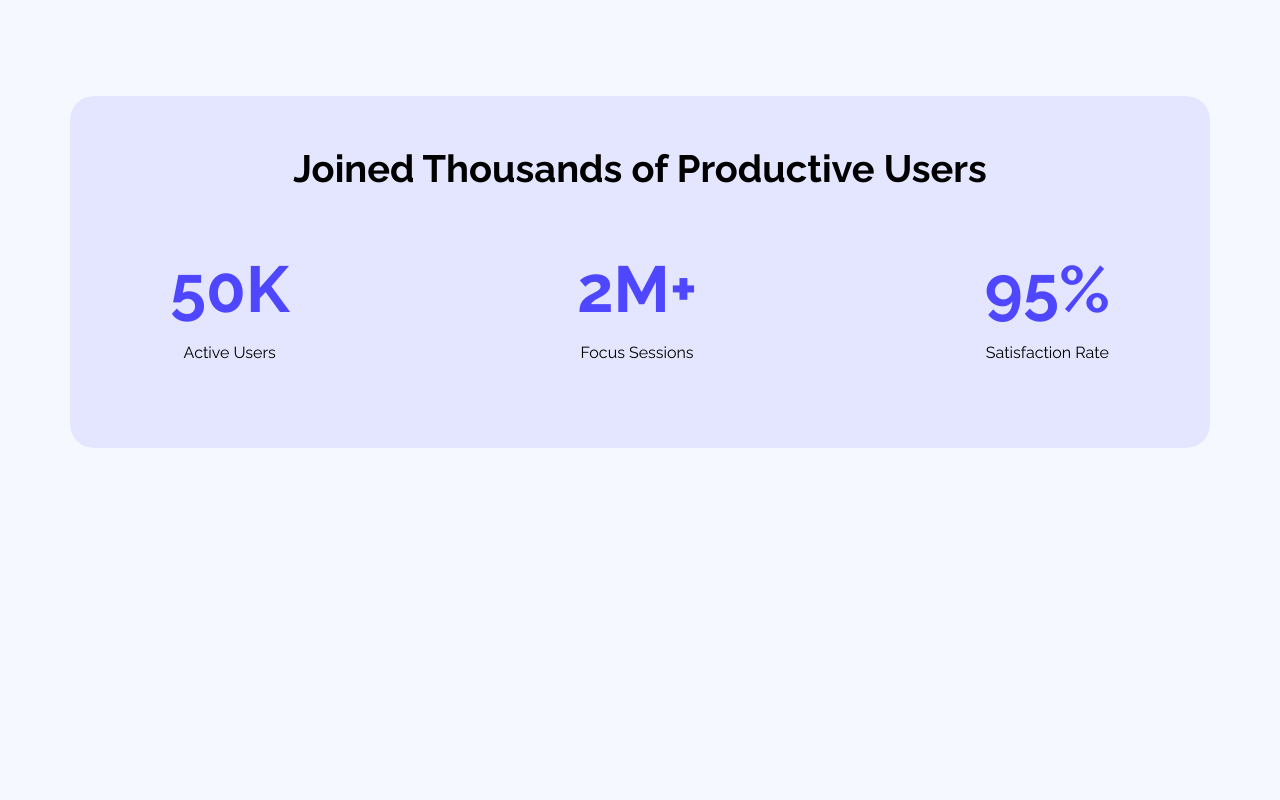
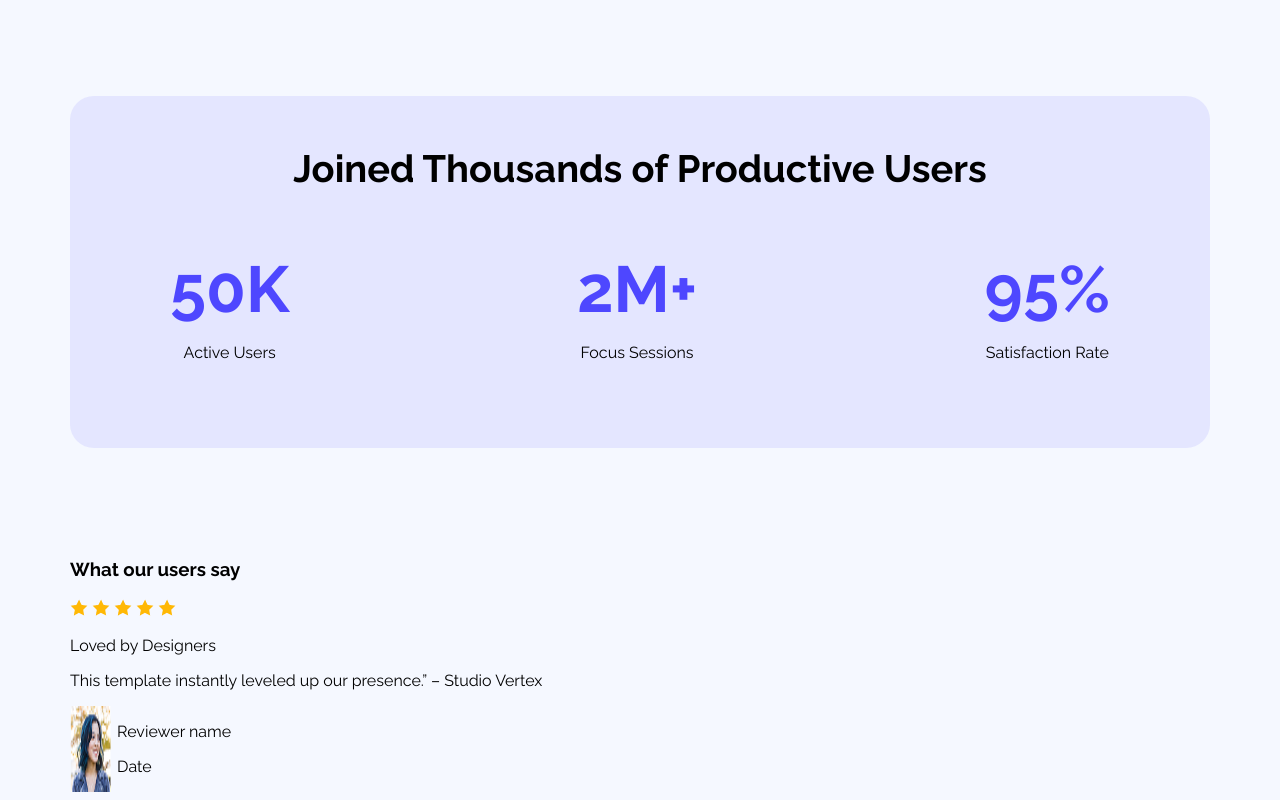
Before and after one commit to aklimaakterasiya/webflow, a plain HTML site: page index.html in a window 1280 px wide. Shown: the part 1090-1890 px from the top of the page. Before the commit the page ends 1648 px from the top, so only its background shows below. Drawn offline with Linux system fonts and the light colour scheme.

Commit message:
added review section

```diff
--- a/index.html
+++ b/index.html
@@ -64,6 +64,31 @@
 
         </section>
 
+        <!-- Review section  -->
+
+        <section class="review">
+            <h3>What our users say</h3>
+
+            <div>
+                <img src="Image/icon-star.png" alt="">
+                <img src="Image/icon-star.png" alt="">
+                <img src="Image/icon-star.png" alt="">
+                <img src="Image/icon-star.png" alt="">
+                <img src="Image/icon-star.png" alt="">
+                <p>Loved by Designers</p>
+                <p>This template instantly leveled up our presence.” – Studio Vertex</p>
+
+                <div class="avater">
+                    <img src="Image/avatar.png" alt="">
+                    <div>
+                        <p>Reviewer name</p>
+                        <p>Date</p>
+                    </div>
+                </div>
+            </div>
+
+
+        </section>
     </main>
 
     <!-- footer section  -->
--- a/styles/style.css
+++ b/styles/style.css
@@ -93,3 +93,10 @@ h1 {
     color: rgba(78, 71, 255, 1);
     margin: 0;
 }
+
+/* Review section  */
+
+.avater{
+    display: flex;
+    gap: 6px;
+}
```
